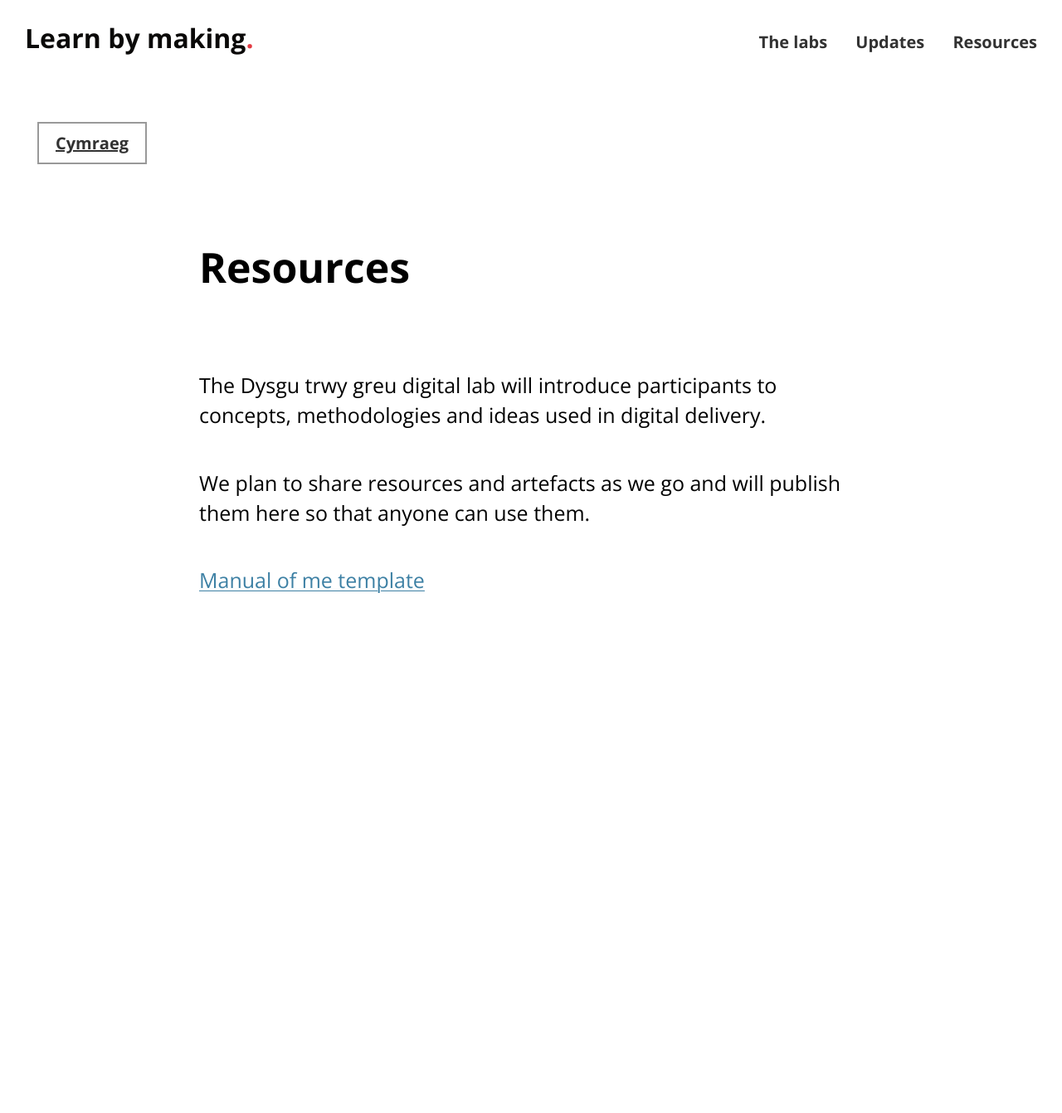
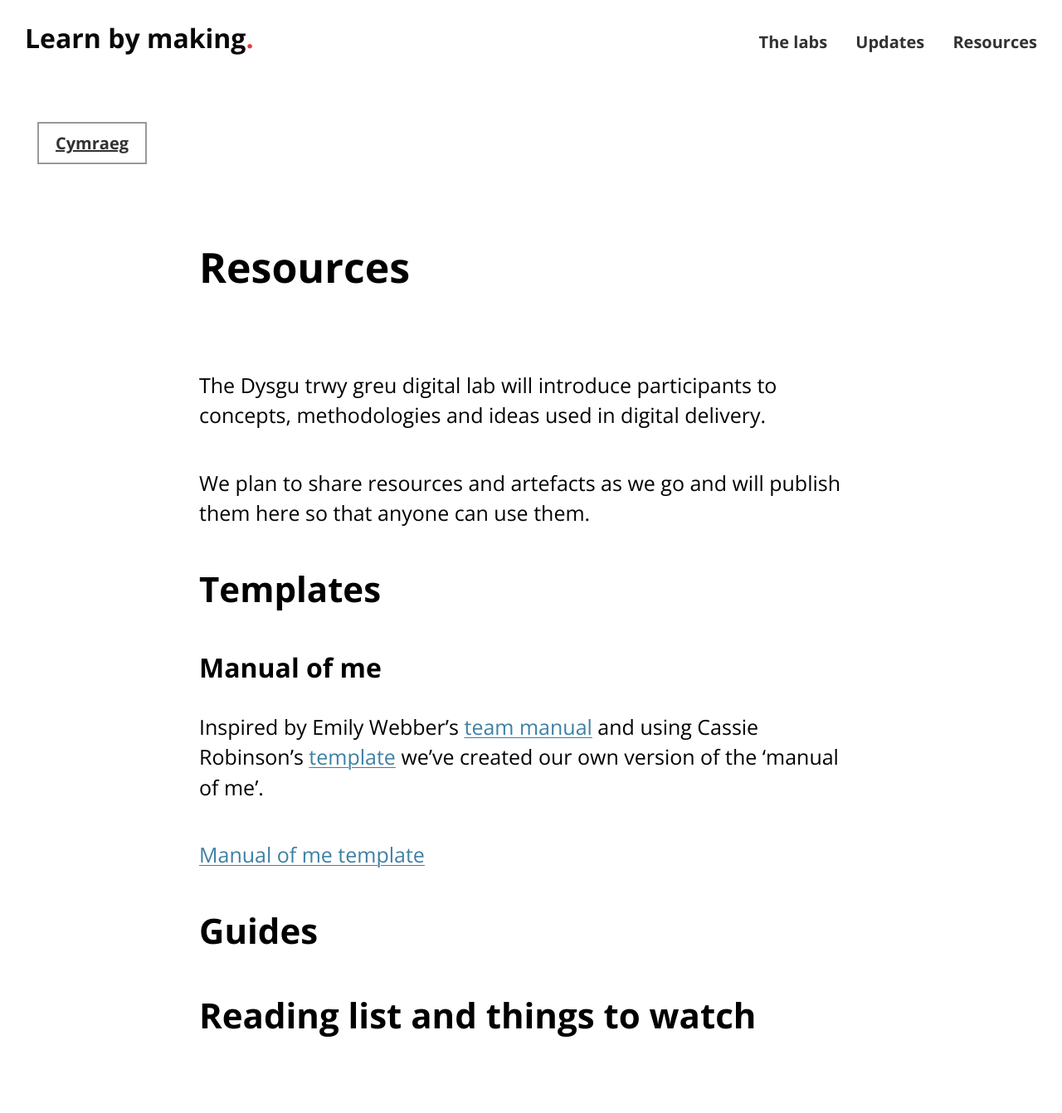
Before and after one commit to learnbymakingwales/learnbymakingwales.github.io, a Jekyll site: the page built from en/resource/index.md, in a window 1280 px wide. Shown: the whole page at 83% size. Built offline with Jekyll 4.4.1, drawn with Linux system fonts in a browser that asks for light colours; before the commit the page ends 900 px from its top, so only the background shows below that.

Commit message:
adds headers to resource page

```diff
--- a/en/resource/index.md
+++ b/en/resource/index.md
@@ -11,4 +11,14 @@ The Dysgu trwy greu digital lab will introduce participants to concepts, methodo
 
 We plan to share resources and artefacts as we go and will publish them here so that anyone can use them.
 
+## Templates
+
+### Manual of me
+
+Inspired by Emily Webber's [team manual](https://emilywebber.co.uk/the-team-manual-a-exercise-to-help-build-empathy-in-teams/) and using Cassie Robinson's [template](https://cassierobinson.medium.com/a-user-manual-for-me-d3a851fbc694) we've created our own version of the 'manual of me'.
+
 [Manual of me template](/en/resource/learn-by-making-manual-of-me.png)
+
+## Guides
+
+## Reading list and things to watch
```
